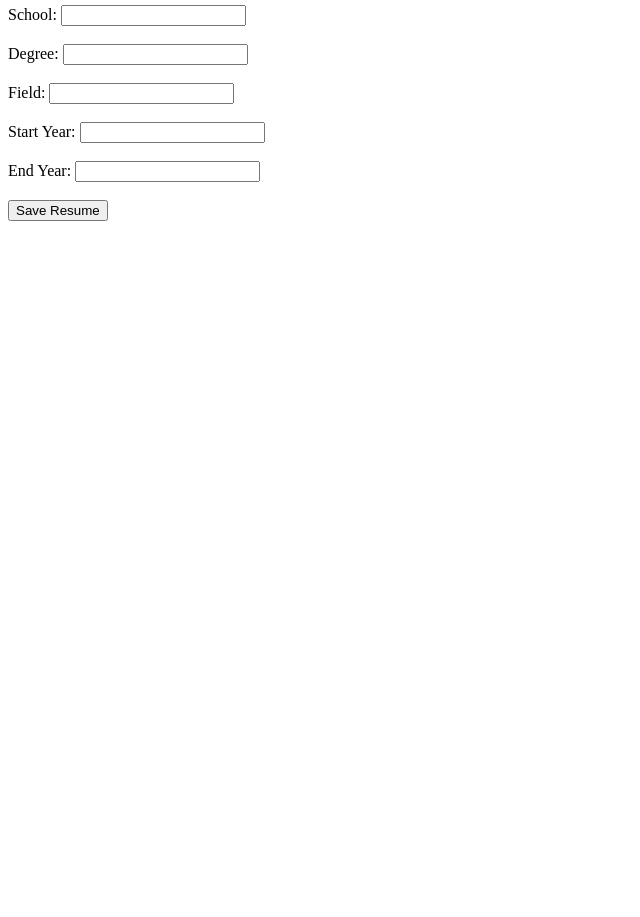
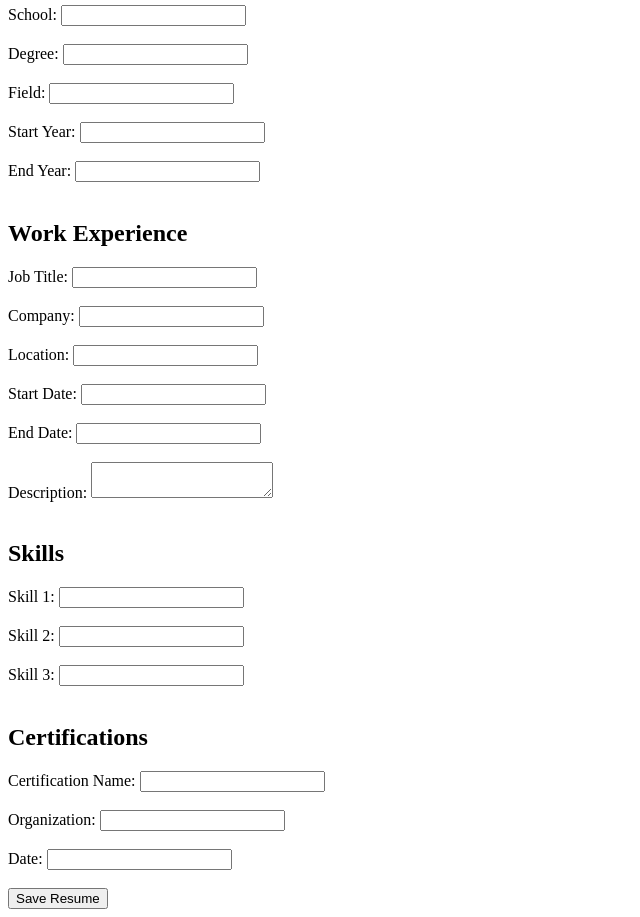
Before and after one commit to Cherry-tech14/resume_builder, a Flask app: template templates/create_resume.html in a window 1280 px wide. Shown: the part 508-1425 px from the top of the page, without its empty margins (0-640 px from the left). Before the commit the page ends 729 px from the top, so only its background shows below. Run offline with Flask 3, Linux system fonts and the light colour scheme; the template is opened without the code that fills it, so the values that code supplies are empty.

Commit message:
add skills and certifications to resume form

```diff
--- a/app.py
+++ b/app.py
@@ -1,7 +1,13 @@
 from flask import Flask, render_template, request, redirect
 
-from database import get_complete_resume, save_resume
-
+from database import (
+get_complete_resume,
+save_resume,
+save_education,
+save_work_experience,
+save_skill,
+save_certification
+)
 app = Flask(__name__)
 
 
@@ -19,10 +25,26 @@ def create_resume():
         location = request.form["location"]
         summary = request.form["summary"]
         school = request.form["school"]
+
         degree = request.form["degree"]
         field = request.form["field"]
         start_year = request.form["start_year"]
         end_year = request.form["end_year"]
+
+        job_title = request.form["job_title"]
+        company = request.form["company"]
+        location = request.form["location"]
+        start_date = request.form["start_date"]
+        end_date = request.form["end_date"]
+        description = request.form["description"]
+
+        skill_1 = request.form["skill_1"]
+        skill_2 = request.form["skill_2"]
+        skill_3 = request.form["skill_3"]
+
+        certification_name = request.form["certification_name"]
+        certification_organization = request.form["certification_organization"]
+        certification_date = request.form["certification_date"]
 
 
         resume_id = save_resume(
@@ -40,11 +62,31 @@ def create_resume():
                 field,
                 start_year,
                 end_year
+        )
+        save_work_experience(
+            resume_id,
+            job_title,
+            company,
+            location,
+            start_date,
+            end_date,
+            description
+        )
+        save_skill(
+            save_skill(resume_id, skill_1),
+            save_skill(resume_id, skill_2),
+            save_skill(resume_id, skill_3)
+        )
+        save_certification(
+            resume_id,
+            certification_name,
+            certification_organization,
+            certification_date
+        )
 
-            )
 
         return redirect(f"/resume/{resume_id}")
-        return render_template("create_resume.html")
+    return render_template("create_resume.html")
 
 
 
--- a/templates/create_resume.html
+++ b/templates/create_resume.html
@@ -37,22 +37,79 @@
 
             <label>School:</label>
             <input type="text" name="school">
+
             <br><br>
 
             <label>Degree:</label>
             <input type="text" name="degree">
+
             <br><br>
 
             <label>Field:</label>
             <input type="text" name="field">
+
             <br><br>
 
             <label>Start Year:</label>
             <input type="text" name="start_year">
+
             <br><br>
 
             <label>End Year:</label>
             <input type="text" name="end_year">
+
+            <br><br>
+
+            <h2>Work Experience</h2>
+            <label>Job Title:</label>
+            <input type="text" name="job_title">
+            <br><br>
+
+            <label>Company:</label>
+            <input type="text" name="company">
+            <br><br>
+
+            <label>Location:</label>
+            <input type="text" name="location">
+            <br><br>
+
+            <label>Start Date:</label>
+            <input type="text" name="start_date">
+            <br><br>
+
+            <label>End Date:</label>
+            <input type="text" name="end_date">
+            <br><br>
+
+            <label>Description:</label>
+            <textarea name="description"></textarea>
+            <br><br>
+
+            <h2>Skills</h2>
+            <label>Skill 1:</label>
+            <input type="text" name="skill_1">
+            <br><br>
+
+            <label>Skill 2:</label>
+            <input type="text" name="skill_2">
+            <br><br>
+
+            <label>Skill 3:</label>
+            <input type="text" name="skill_3">
+            <br><br>
+
+            <h2>Certifications</h2>
+
+            <label>Certification Name:</label>
+            <input type="text" name="certification_name">
+            <br><br>
+
+            <label>Organization:</label>
+            <input type="text" name="certification_organization">
+            <br><br>
+
+            <label>Date:</label>
+            <input type="text" name="certification_date">
             <br><br>
 
             <button type="submit">Save Resume</button>
--- a/templates/resume.html
+++ b/templates/resume.html
@@ -66,7 +66,7 @@
 <div class="certifications">
     {% if resume["certifications"] %}
     <h2>Certifications</h2>
-    {% for Certification in resume["Certifications"] %}
+    {% for certification in resume["certifications"] %}
         <p>Name: {{ certification["name"] }}</p>
         <p>Organization: {{certification["organization"] }}</p>
         <p>Date: {{ certification["date"] }}</p>
```
Also changed, not shown: database.py (+3 -9 lines), resume.db.
